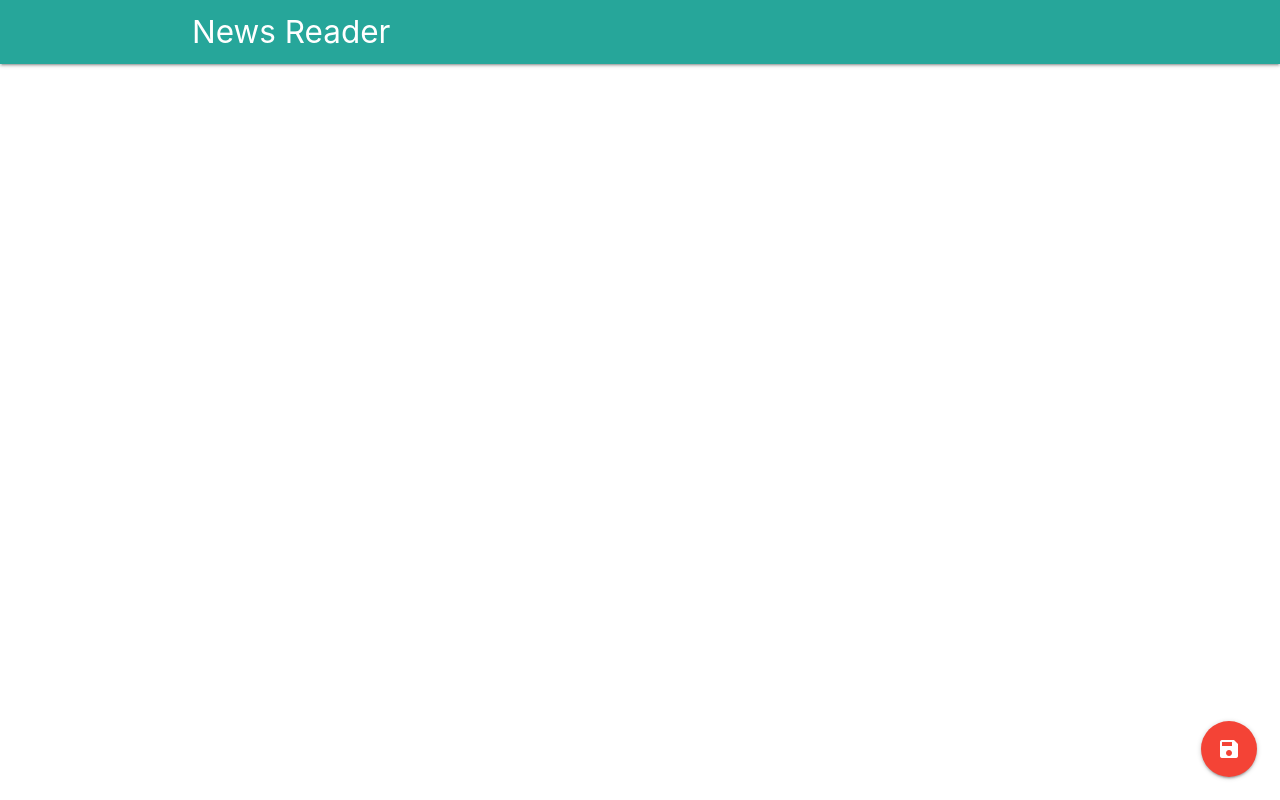
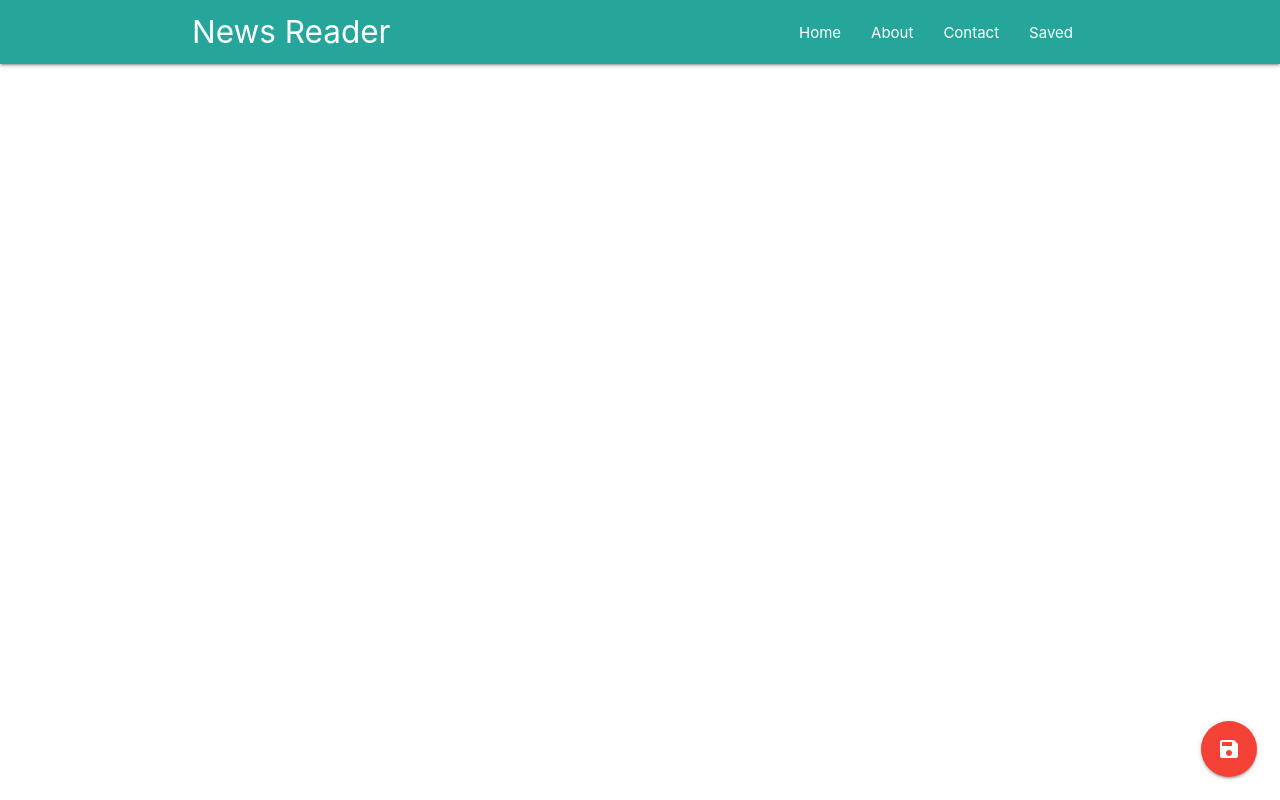
Before and after one commit to as-segaf/pwa-dicoding, a plain HTML site: page news-reader-indexeddb/article.html in a window 1280 px wide. Drawn offline with Linux system fonts and the light colour scheme; no server answers.

Commit message:
add script file

```diff
--- a/news-reader-indexeddb/article.html
+++ b/news-reader-indexeddb/article.html
@@ -33,6 +33,7 @@
     </div>
 
     <script type="text/javascript" src="https://unpkg.com/snarkdown@1.0.2/dist/snarkdown.umd.js"></script>
+    <script src="./js/nav.js"></script>
     <script src="./js/api.js"></script>
     <script src="./js/idb.js"></script>
     <script src="./js/db.js"></script>
```
